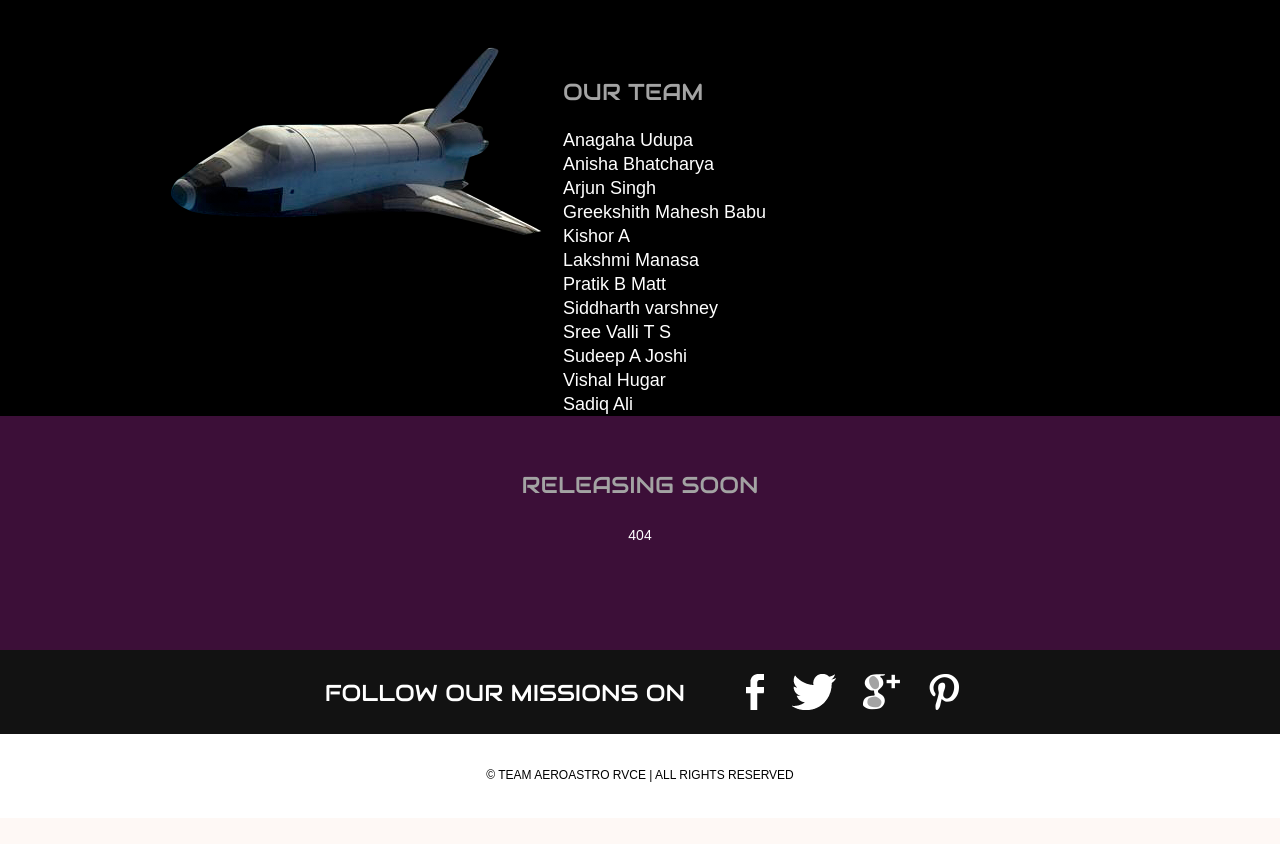
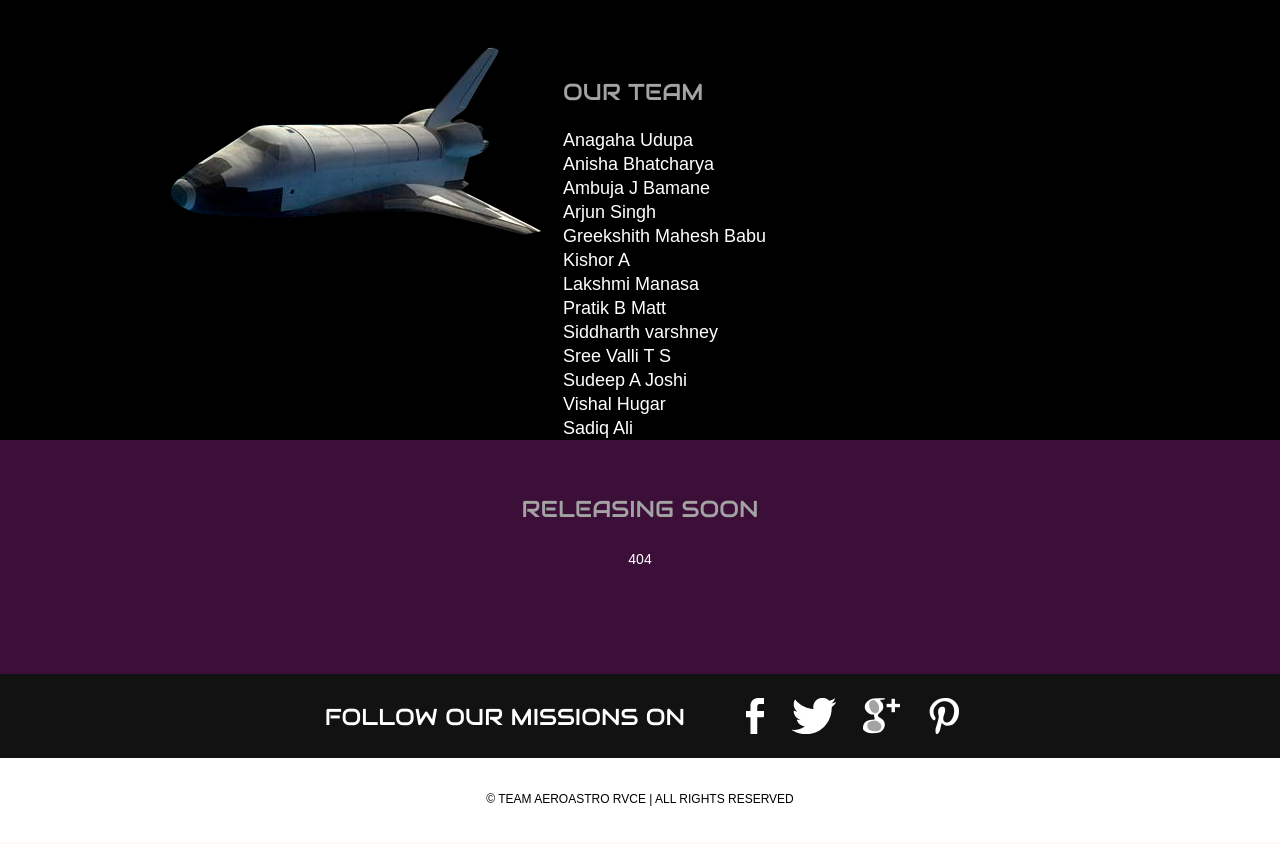
Before and after one commit to sadiqalimir/aeroastro2.0, a plain HTML site: page about.html in a window 1280 px wide. Shown: the part 800-1644 px from the top of the page. Drawn offline with Linux system fonts and the light colour scheme.

Commit message:
Team update

```diff
--- a/about.html
+++ b/about.html
@@ -63,7 +63,7 @@
 				<div>
 					<img src="images/space-shuttle.png" alt="">
 					<h2>Our Team</h2>
-					<p>Anagaha Udupa<br>Anisha Bhatcharya<br>Arjun Singh<br>Greekshith Mahesh Babu<br>Kishor A<br>Lakshmi Manasa<br>Pratik B Matt<br>Siddharth varshney<br>Sree Valli T S<br>Sudeep A Joshi<br>Vishal Hugar<br>Sadiq Ali</p>
+					<p>Anagaha Udupa<br>Anisha Bhatcharya<br>Ambuja J Bamane<br>Arjun Singh<br>Greekshith Mahesh Babu<br>Kishor A<br>Lakshmi Manasa<br>Pratik B Matt<br>Siddharth varshney<br>Sree Valli T S<br>Sudeep A Joshi<br>Vishal Hugar<br>Sadiq Ali</p>
 				</div>
 			</div>
 			<div class="section">
```
